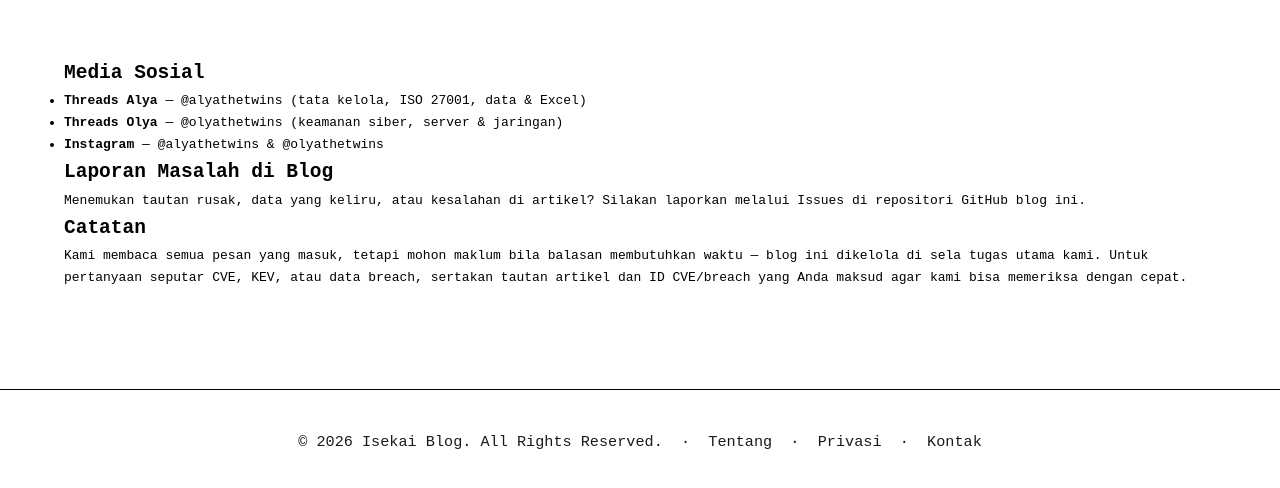
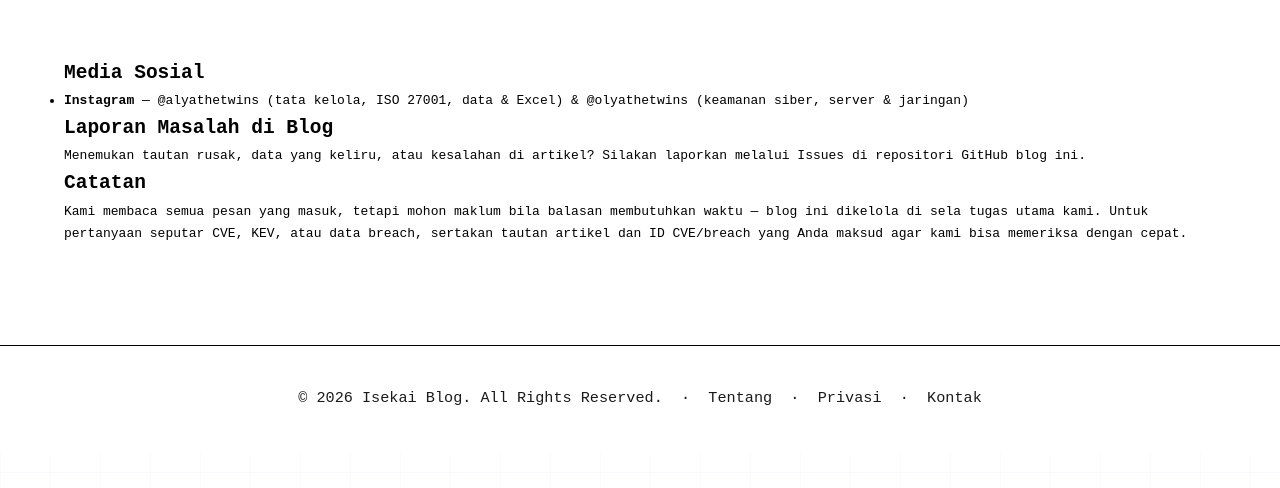
Before and after one commit to diona-katzlein/diona-blog, a website: page kontak/index.html in a window 1280 px wide. Shown: the part 278-766 px from the top of the page. Drawn offline with Linux system fonts and the light colour scheme.

Commit message:
fix: hapus tautan Threads di halaman Kontak, Instagram saja

```diff
--- a/kontak/index.html
+++ b/kontak/index.html
@@ -36,9 +36,7 @@
 <div class="section-title"><h1>Kontak</h1><p>Pertanyaan, koreksi, atau kerja sama — silakan hubungi kami di kanal berikut.</p></div>
 <h2>Media Sosial</h2>
 <ul>
-<li><strong>Threads Alya</strong> — <a href="https://www.threads.com/@alyathetwins" target="_blank" rel="noopener">@alyathetwins</a> (tata kelola, ISO 27001, data &amp; Excel)</li>
-<li><strong>Threads Olya</strong> — <a href="https://www.threads.com/@olyathetwins" target="_blank" rel="noopener">@olyathetwins</a> (keamanan siber, server &amp; jaringan)</li>
-<li><strong>Instagram</strong> — <a href="https://www.instagram.com/alyathetwins" target="_blank" rel="noopener">@alyathetwins</a> &amp; <a href="https://www.instagram.com/olyathetwins" target="_blank" rel="noopener">@olyathetwins</a></li>
+<li><strong>Instagram</strong> — <a href="https://www.instagram.com/alyathetwins" target="_blank" rel="noopener">@alyathetwins</a> (tata kelola, ISO 27001, data &amp; Excel) &amp; <a href="https://www.instagram.com/olyathetwins" target="_blank" rel="noopener">@olyathetwins</a> (keamanan siber, server &amp; jaringan)</li>
 </ul>
 <h2>Laporan Masalah di Blog</h2>
 <p>Menemukan tautan rusak, data yang keliru, atau kesalahan di artikel? Silakan laporkan melalui <a href="https://github.com/diona-katzlein/diona-blog/issues" target="_blank" rel="noopener">Issues di repositori GitHub blog ini</a>.</p>
--- a/rss.xml
+++ b/rss.xml
@@ -5,7 +5,7 @@
   <link>https://baca.readme.id</link>
   <description>Blog keamanan siber Indonesia: CVE terbaru, KEV CISA, data breach, tutorial IT — diperbarui dua kali sehari.</description>
   <language>id-ID</language>
-  <lastBuildDate>Sun, 15 Nov 2026 15:41:32 GMT</lastBuildDate>
+  <lastBuildDate>Sun, 15 Nov 2026 15:40:27 GMT</lastBuildDate>
   <ttl>720</ttl>
 
   <item>
```
